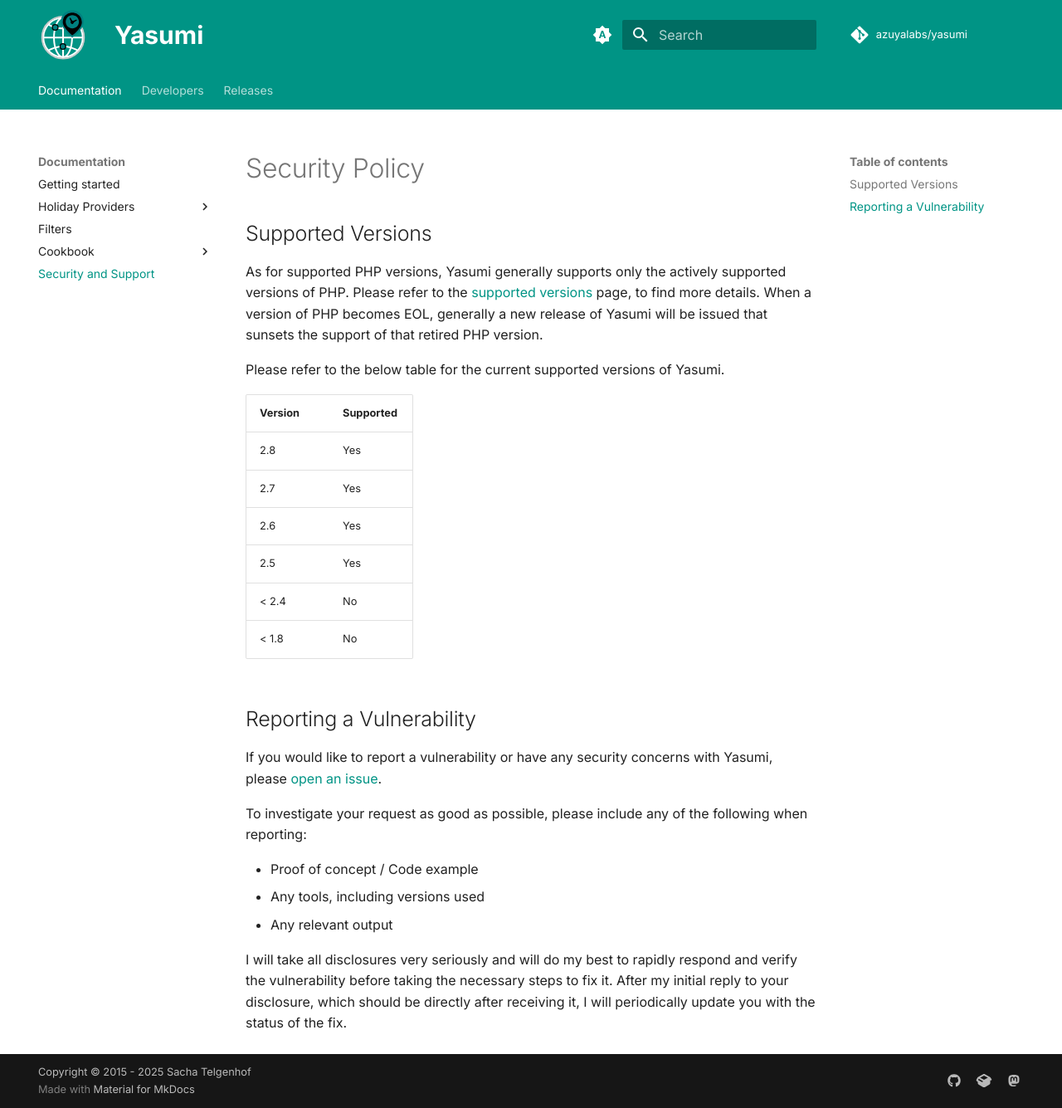
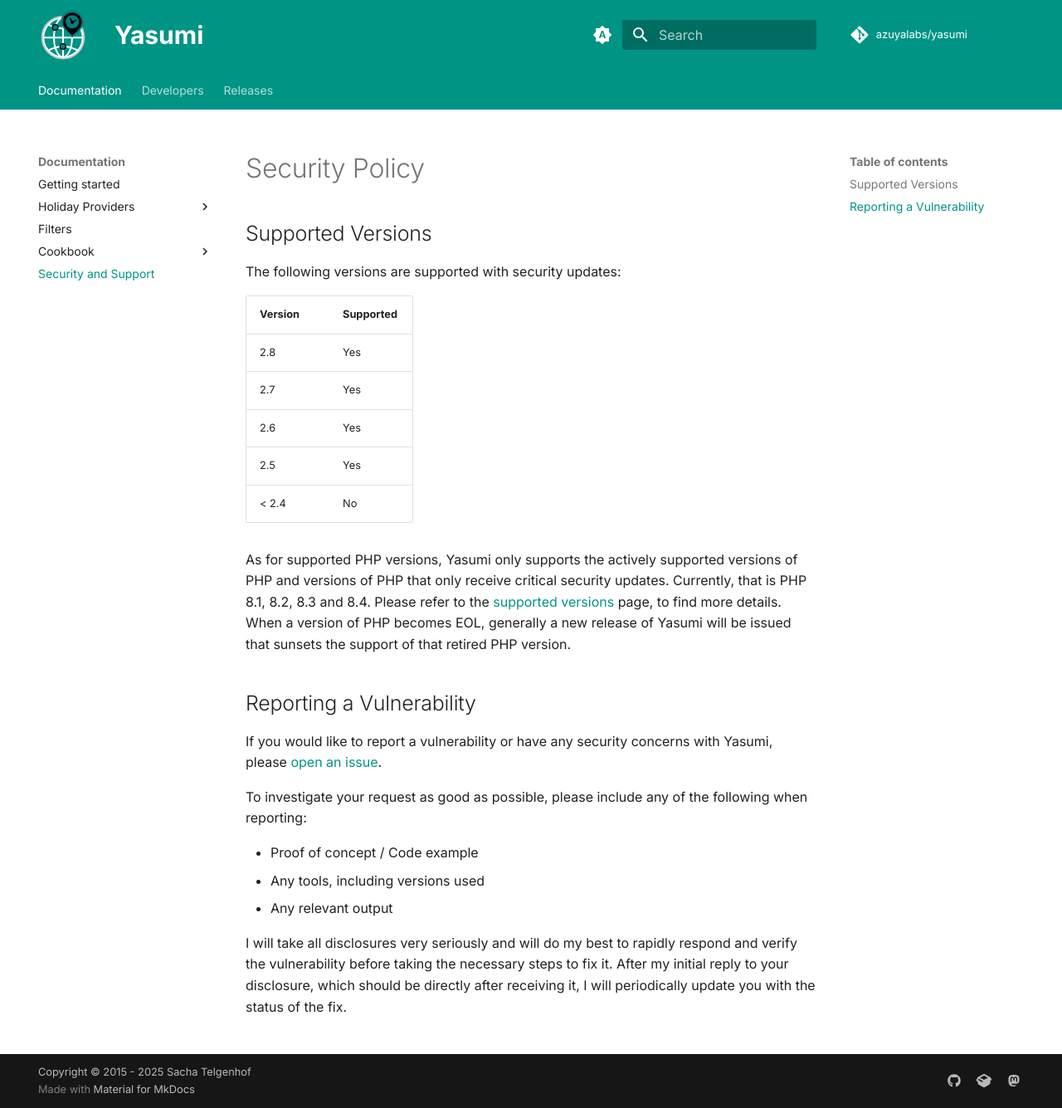
Before and after one commit to azuyalabs/yasumi-docs, an MkDocs documentation site: the page built from docs/security.md, in a window 1280 px wide and 1335 px high. Shown: the whole window at 83% size. Built offline with MkDocs 1.6.1 and Material for MkDocs 9.7.7, drawn with Linux system fonts in a browser that asks for light colours; comment, search, counter and statistics services are not loaded.

Commit message:
Update security page to note change in supported PHP versions
Yasumi now also includes supported PHP versions with only security updates.

Supporting only the actively supported PHP versions seemed quite
restrictive. Many projects still use PHP versions that only receive
critical security updates.

Signed-off-by: Sacha Telgenhof <me@sachatelgenhof.com>

```diff
--- a/docs/security.md
+++ b/docs/security.md
@@ -2,12 +2,7 @@
 
 ## Supported Versions
 
-As for supported PHP versions, Yasumi generally supports only the actively supported versions of PHP.
-Please refer to the [supported versions](https://www.php.net/supported-versions.php) page, to find more
-details. When a version of PHP becomes EOL, generally a new release of Yasumi
-will be issued that sunsets the support of that retired PHP version.
-
-Please refer to the below table for the current supported versions of Yasumi.
+The following versions are supported with security updates:
 
 | Version  | Supported |
 | -------- | --------- |
@@ -16,7 +11,12 @@ Please refer to the below table for the current supported versions of Yasumi.
 | 2.6      | Yes       |
 | 2.5      | Yes       |
 | &lt; 2.4 | No        |
-| &lt; 1.8 | No        |
+
+As for supported PHP versions, Yasumi only supports the actively supported versions of PHP and versions of PHP
+that only receive critical security updates. Currently, that is PHP 8.1, 8.2, 8.3 and 8.4.
+Please refer to the [supported versions](https://www.php.net/supported-versions.php) page, to find more details.
+When a version of PHP becomes EOL, generally a new release of Yasumi will be issued that sunsets the
+support of that retired PHP version.
 
 ## Reporting a Vulnerability
 
```
